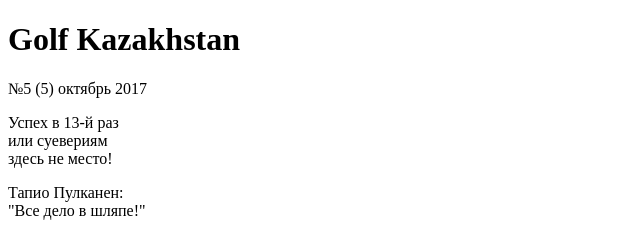
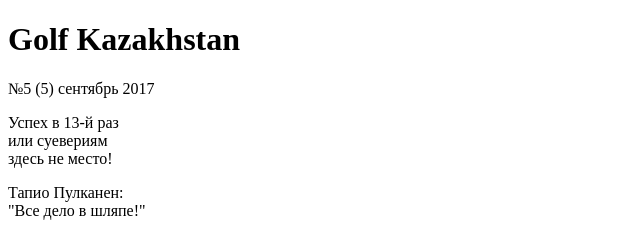
Before and after one commit to WebHeroSchool/HTML-6-partll, a plain HTML site: page index.html in a window 1280 px wide. Shown: the top 233 px of the page, 0-640 px from the left. Drawn offline with Linux system fonts and the light colour scheme.

Commit message:
правка2

```diff
--- a/index.html
+++ b/index.html
@@ -11,7 +11,7 @@
     Golf Kazakhstan
     </h1>
     <p>
-    №5 (5) октябрь 2017
+    №5 (5) сентябрь 2017
     </p>
      </header>
       <section>
```
